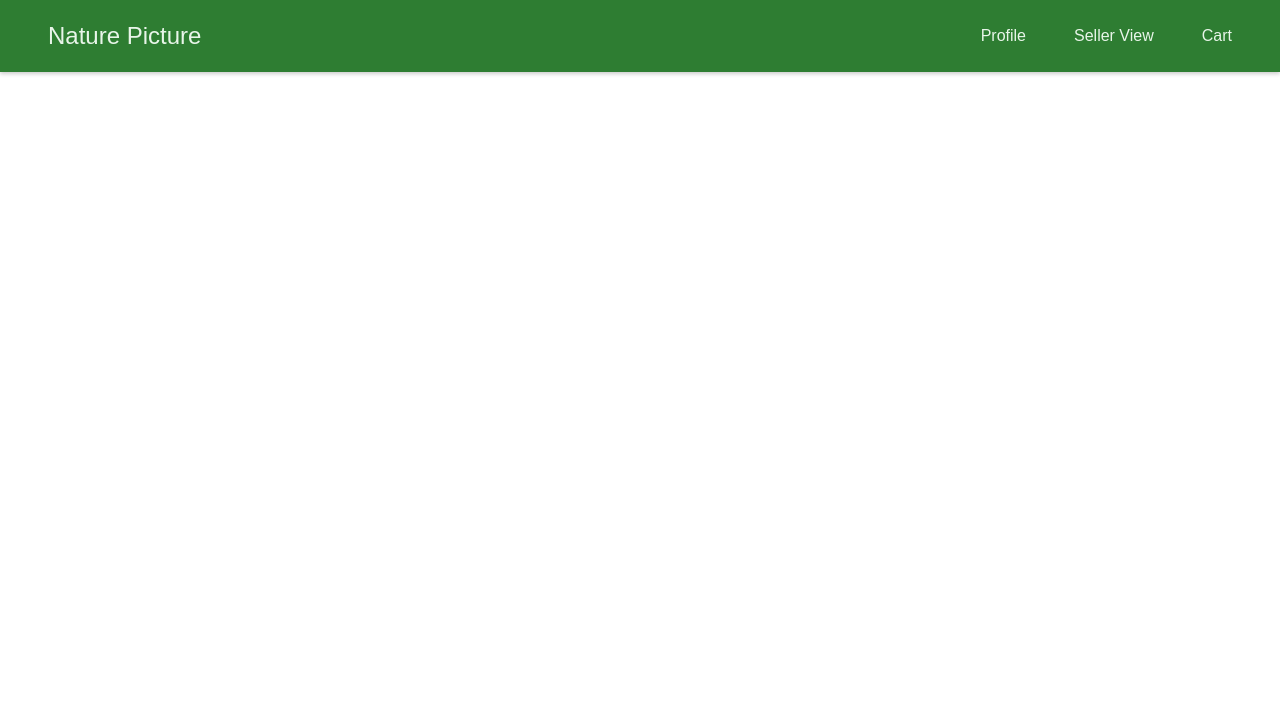
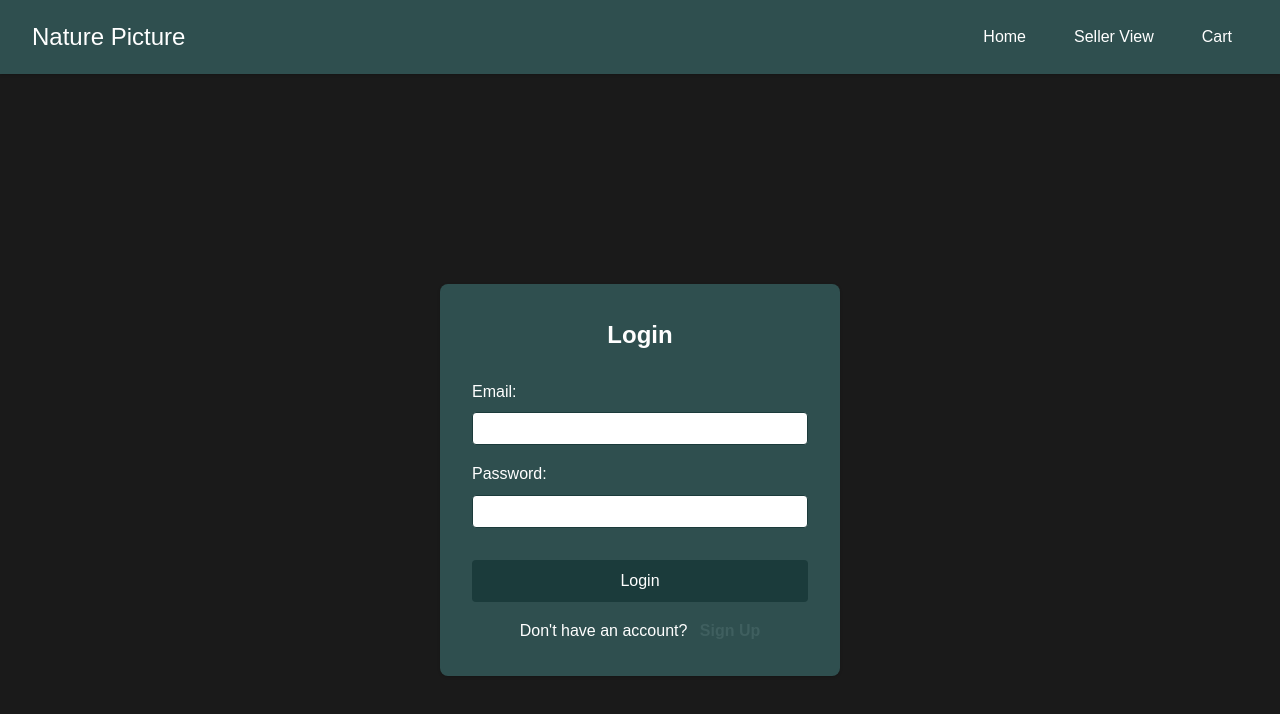
Before and after one commit to AdmiralMudkipz/Nature-Picture, a React (Vite) app in the folder Frontend/: page /login in a window 1280 px wide. Shown: the top 714 px of the page. Built offline with nearby package versions, Linux system fonts and the light colour scheme.

Commit message:
Changed some UI and add routing to a login page

```diff
--- a/Frontend/src/App.tsx
+++ b/Frontend/src/App.tsx
@@ -1,19 +1,45 @@
 import { BrowserRouter as Router, Routes, Route } from 'react-router-dom';
+import { useState } from 'react';
 import Navbar from './components/Navbar';
 import Home from './pages/Home';
 import SellerView from './pages/SellerView';
 import Cart from './pages/Cart';
+import Login from './components/Login';
+import ProtectedRoute from './components/ProtectedRoute';
 
 function App() {
+  // This would typically come from your authentication system
+  const [isAuthenticated, setIsAuthenticated] = useState(false);
+
   return (
     <Router>
       <div className="app">
         <Navbar />
         <div className="page-content">
           <Routes>
+            {/* Public route */}
             <Route path="/" element={<Home />} />
-            <Route path="/seller" element={<SellerView />} />
-            <Route path="/cart" element={<Cart />} />
+
+            {/* Login route */}
+            <Route path="/login" element={<Login />} />
+
+            {/* Protected routes */}
+            <Route
+              path="/seller"
+              element={
+                <ProtectedRoute isAuthenticated={isAuthenticated}>
+                  <SellerView />
+                </ProtectedRoute>
+              }
+            />
+            <Route
+              path="/cart"
+              element={
+                <ProtectedRoute isAuthenticated={isAuthenticated}>
+                  <Cart />
+                </ProtectedRoute>
+              }
+            />
           </Routes>
         </div>
       </div>
--- /dev/null
+++ b/Frontend/src/components/Login.tsx
@@ -0,0 +1,62 @@
+import { useState } from 'react';
+import { useNavigate } from 'react-router-dom';
+
+const Login = () => {
+  const [isLogin, setIsLogin] = useState(true);
+  const [email, setEmail] = useState('');
+  const [password, setPassword] = useState('');
+  const navigate = useNavigate();
+
+  const handleSubmit = (e: React.FormEvent) => {
+    e.preventDefault();
+    // Here you would typically make an API call to your backend
+    // For now, we'll just simulate a successful login
+    console.log(isLogin ? 'Logging in...' : 'Signing up...', { email, password });
+    // After successful login, redirect to the previous page
+    navigate(-1);
+  };
+
+  return (
+    <div className="login-container">
+      <div className="login-box">
+        <h2>{isLogin ? 'Login' : 'Sign Up'}</h2>
+        <form onSubmit={handleSubmit}>
+          <div className="form-group">
+            <label htmlFor="email">Email:</label>
+            <input
+              type="email"
+              id="email"
+              value={email}
+              onChange={(e) => setEmail(e.target.value)}
+              required
+            />
+          </div>
+          <div className="form-group">
+            <label htmlFor="password">Password:</label>
+            <input
+              type="password"
+              id="password"
+              value={password}
+              onChange={(e) => setPassword(e.target.value)}
+              required
+            />
+          </div>
+          <button type="submit" className="submit-btn">
+            {isLogin ? 'Login' : 'Sign Up'}
+          </button>
+        </form>
+        <p className="toggle-text">
+          {isLogin ? "Don't have an account? " : "Already have an account? "}
+          <button
+            className="toggle-btn"
+            onClick={() => setIsLogin(!isLogin)}
+          >
+            {isLogin ? 'Sign Up' : 'Login'}
+          </button>
+        </p>
+      </div>
+    </div>
+  );
+};
+
+export default Login;
--- a/Frontend/src/components/Navbar.tsx
+++ b/Frontend/src/components/Navbar.tsx
@@ -12,7 +12,7 @@ const Navbar = () => {
 
       {/* Navigation links */}
       <div className="navbar-links">
-        <Link to="/">Profile</Link>
+        <Link to="/">Home</Link>
         <Link to="/seller">Seller View</Link>
         <Link to="/cart">Cart</Link>
       </div>
--- /dev/null
+++ b/Frontend/src/components/ProtectedRoute.tsx
@@ -0,0 +1,20 @@
+import { Navigate, useLocation } from 'react-router-dom';
+import Login from './Login';
+
+interface ProtectedRouteProps {
+  children: React.ReactNode;
+  isAuthenticated: boolean;
+}
+
+const ProtectedRoute = ({ children, isAuthenticated }: ProtectedRouteProps) => {
+  const location = useLocation();
+
+  if (!isAuthenticated) {
+    // Redirect to login page but save the attempted location
+    return <Navigate to="/login" state={{ from: location }} replace />;
+  }
+
+  return <>{children}</>;
+};
+
+export default ProtectedRoute;
--- a/Frontend/src/index.css
+++ b/Frontend/src/index.css
@@ -67,10 +67,17 @@ button:focus-visible {
 }
 
 /* Reset default styles */
-body {
+* {
   margin: 0;
   padding: 0;
+  box-sizing: border-box;
+}
+
+body {
   font-family: Arial, sans-serif;
+  background-color: #1a1a1a; /* Light black background */
+  color: #e0e0e0; /* Light gray text */
+  line-height: 1.6;
 }
 
 /* Navbar styles */
@@ -79,53 +86,142 @@ body {
   top: 0;
   left: 0;
   right: 0;
-  background-color: #2E7D32; /* Forest green for navbar */
+  background-color: #2F4F4F; /* Forest green */
   padding: 1rem 2rem;
   display: flex;
   justify-content: space-between;
   align-items: center;
-  box-shadow: 0 2px 4px rgba(0, 0, 0, 0.2);
+  box-shadow: 0 1px 3px rgba(0, 0, 0, 0.2);
   z-index: 1000;
 }
 
-/* Brand/Logo styles */
 .navbar-brand {
   font-size: 1.5rem;
   font-weight: bold;
 }
 
 .navbar-brand a {
-  color: #E8F5E9; /* Light green for better contrast */
+  color: #ffffff; /* White text for better contrast */
   text-decoration: none;
-  padding: 0.5rem 0;
 }
 
-/* Navigation links styles */
 .navbar-links {
   display: flex;
   gap: 1rem;
 }
 
-.navbar a {
-  color: #E8F5E9; /* Light green for better contrast */
+.navbar-links a {
+  color: #ffffff; /* White text for better contrast */
   text-decoration: none;
   padding: 0.5rem 1rem;
   border-radius: 4px;
-  transition: background-color 0.3s;
+  transition: all 0.3s ease;
 }
 
-.navbar a:hover {
-  background-color: #1B5E20; /* Darker green for hover effect */
+.navbar-links a:hover {
+  color: #ffffff;
+  background-color: #1B3B3B; /* Darker forest green */
 }
 
 /* Page content styles */
+.page-content {
+  padding: 80px 20px 20px;
+  max-width: 1200px;
+  margin: 0 auto;
+}
+
 .page {
+  background-color: #2F4F4F; /* Forest green */
   padding: 2rem;
-  max-width: 800px;
-  margin: 80px auto 0;
-  min-height: calc(100vh - 80px);
-  background-color: #000000; /* Black for content area */
   border-radius: 8px;
-  box-shadow: 0 0 10px rgba(0, 0, 0, 0.3);
-  color: #FFF; /* White text for better readability */
+  box-shadow: 0 1px 3px rgba(0, 0, 0, 0.2);
+  color: #ffffff; /* White text for better contrast */
 }
+
+/* Login styles */
+.login-container {
+  display: flex;
+  justify-content: center;
+  align-items: center;
+  min-height: 100vh;
+  padding: 20px;
+  background-color: #1a1a1a;
+}
+
+.login-box {
+  background-color: #2F4F4F;
+  padding: 2rem;
+  border-radius: 8px;
+  box-shadow: 0 1px 3px rgba(0, 0, 0, 0.2);
+  width: 100%;
+  max-width: 400px;
+  color: #ffffff;
+}
+
+.login-box h2 {
+  text-align: center;
+  margin-bottom: 1.5rem;
+  color: #ffffff;
+}
+
+.form-group {
+  margin-bottom: 1rem;
+}
+
+.form-group label {
+  display: block;
+  margin-bottom: 0.5rem;
+  color: #ffffff;
+}
+
+.form-group input {
+  width: 100%;
+  padding: 0.5rem;
+  border: 1px solid #1B3B3B;
+  border-radius: 4px;
+  background-color: #ffffff;
+  color: #1a1a1a;
+  transition: border-color 0.3s ease;
+}
+
+.form-group input:focus {
+  outline: none;
+  border-color: #3F5F5F; /* Lighter forest green */
+}
+
+.submit-btn {
+  width: 100%;
+  padding: 0.75rem;
+  background-color: #1B3B3B; /* Darker forest green */
+  color: #ffffff;
+  border: none;
+  border-radius: 4px;
+  cursor: pointer;
+  font-size: 1rem;
+  margin-top: 1rem;
+  transition: background-color 0.3s ease;
+}
+
+.submit-btn:hover {
+  background-color: #0B2B2B; /* Darkest forest green */
+}
+
+.toggle-text {
+  text-align: center;
+  margin-top: 1rem;
+  color: #ffffff;
+}
+
+.toggle-btn {
+  background: none;
+  border: none;
+  color: #3F5F5F; /* Lighter forest green */
+  cursor: pointer;
+  font-weight: bold;
+  padding: 0;
+  margin-left: 0.5rem;
+}
+
+.toggle-btn:hover {
+  text-decoration: underline;
+}
```
